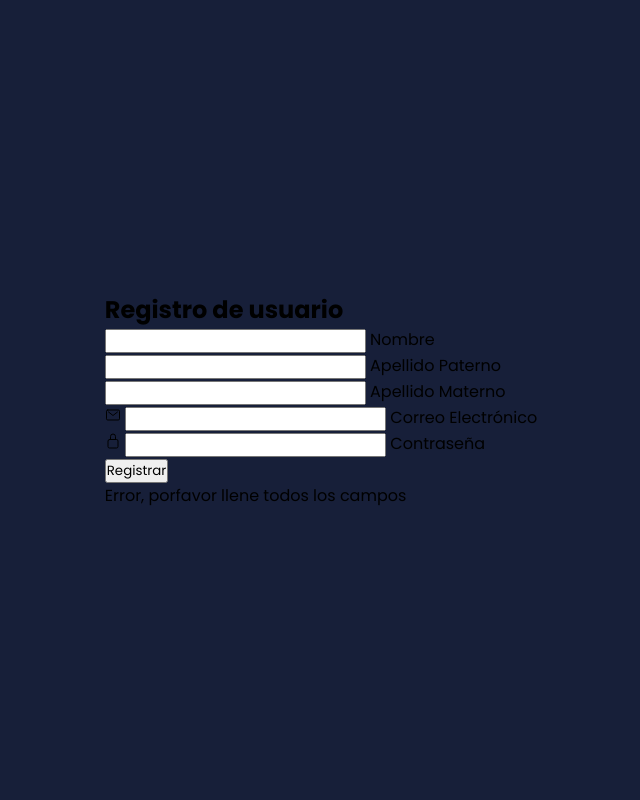
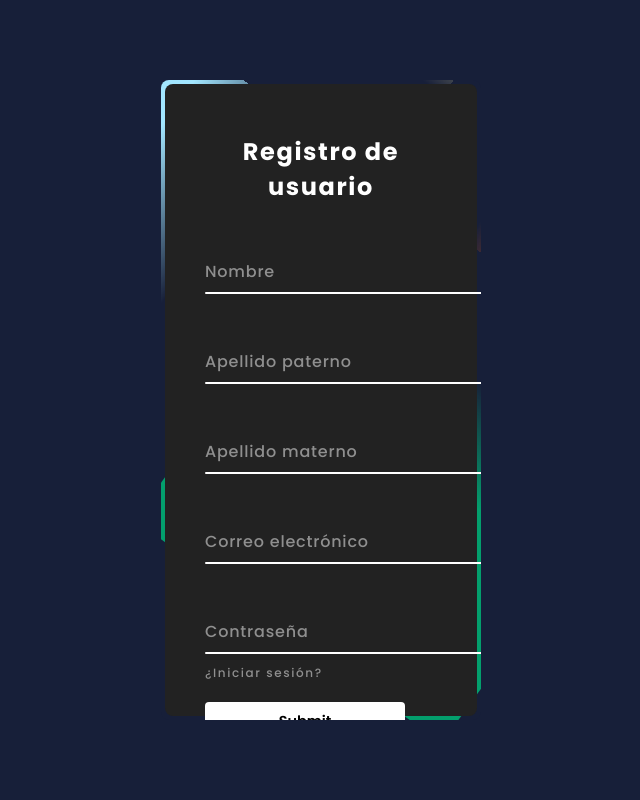
Before and after one commit to DoggieFarts/Recetario, a PHP site: page /singn-in.php in a window 1280 px wide. Shown: the whole page, without its empty margins (319-959 px from the left). Run offline with PHP 8.4, Linux system fonts and the light colour scheme.

Commit message:
Registro cambiado
Registro cambiado

```diff
--- a/Login.php
+++ b/Login.php
@@ -26,7 +26,7 @@
 <body>
 
   <div class="seccion-derecha">
-    <!-- Contenido de la sección derecha -->
+    <img src="images/cocinero.png" class="img-thumbnail" alt="...">
 
   </div>
 
--- /dev/null
+++ b/register.css
@@ -0,0 +1,230 @@
+@import url('https://fonts.googleapis.com/css2?family=Poppins:wght@300;400;500;600;700;800;900&diaplay=swap');
+
+* {
+    margin: 0;
+    padding: 0;
+    box-sizing: border-box;
+    font-family: 'Poppins', sans-serif;
+}
+
+body {
+    display: flex;
+    justify-content: center;
+    align-items: center;
+    min-height: 100vh;
+    background: #171f39;
+}
+
+/* Estilos para la sección izquierda */
+.seccion-izquierda {
+    width: 50%;
+    float: left;
+    background-color: #f0f0f0;
+    padding: 20px;
+}
+
+/* Estilos para la sección derecha */
+.seccion-derecha {
+    width: 50%;
+    float: right;
+    /*background-color: #e0e0e0;*/
+    padding: 20px;
+}
+
+/* Limpiar el flujo de elementos después de las secciones */
+.clearfix::after {
+    content: "";
+    display: table;
+    clear: both;
+}
+
+.box {
+    position: relative;
+    width: 25%;
+    height: 50vw;
+    background: #171f39;
+    border-radius: 8px;
+    overflow: hidden;
+}
+
+.box::before {
+    content: '';
+    position: absolute;
+    top: -50%;
+    left: -50%;
+    width: 380px;
+    height: 420px;
+    background: linear-gradient(0deg, transparent, transparent, #f6efa7, #f6efa7, #f6efa7);
+    z-index: 1;
+    transform-origin: bottom right;
+    animation: animate 6s linear infinite;
+}
+
+.box::after {
+    content: '';
+    position: absolute;
+    top: -50%;
+    left: -50%;
+    width: 380px;
+    height: 420px;
+    background: linear-gradient(0deg, transparent, transparent, #039f6d, #039f6d, #039f6d);
+    z-index: 1;
+    transform-origin: bottom right;
+    animation: animate 6s linear infinite;
+    animation-delay: -3s;
+}
+
+.borderLine {
+    position: absolute;
+    top: 0;
+    inset: 0;
+}
+
+.borderLine::before {
+    content: '';
+    position: absolute;
+    top: -50%;
+    left: -50%;
+    width: 380px;
+    height: 420px;
+    background: linear-gradient(0deg, transparent, transparent, #ef5913, #ef5913, #ef5913);
+    z-index: 1;
+    transform-origin: bottom right;
+    animation: animate 6s linear infinite;
+    animation-delay: -1.5s;
+}
+
+.borderLine::after {
+    content: '';
+    position: absolute;
+    top: -50%;
+    left: -50%;
+    width: 380px;
+    height: 420px;
+    background: linear-gradient(0deg, transparent, transparent, #a2e6ff, #a2e6ff, #a2e6ff);
+    z-index: 1;
+    transform-origin: bottom right;
+    animation: animate 6s linear infinite;
+    animation-delay: -4.5s;
+}
+
+@keyframes animate {
+    0% {
+        transform: rotate(0deg);
+    }
+
+    100% {
+        transform: rotate(360deg);
+    }
+}
+
+.box form {
+    position: absolute;
+    inset: 4px;
+    background: #222;
+    padding: 50px 40px;
+    border-radius: 8px;
+    z-index: 2;
+    display: flex;
+    flex-direction: column;
+}
+
+.box {
+    color: #fff;
+    font-weight: 500;
+    text-align: center;
+    letter-spacing: 0.1em;
+}
+
+.box form .inputBox {
+    position: relative;
+    width: 300px;
+    margin-top: 35px;
+}
+
+.box form .inputBox input {
+    position: relative;
+    width: 100%;
+    padding: 20px 10px 10px;
+    background: transparent;
+    outline: none;
+    border: none;
+    box-shadow: none;
+    color: #23242a;
+    font-size: 1em;
+    letter-spacing: 0.05em;
+    transition: 0.5s;
+    z-index: 10;
+}
+
+.box form .inputBox span {
+    position: absolute;
+    left: 0;
+    padding: 20px 0px 10px;
+    pointer-events: none;
+    color: #8f8f8f;
+    font-size: 1em;
+    letter-spacing: 0.05em;
+    transition: 0.5s;
+}
+
+.box form .inputBox input:valid~span,
+.box form .inputBox input:focus~span {
+    color: #fff;
+    font-size: 0.75em;
+    transform: translateY(-30px);
+}
+
+.box form .inputBox i {
+    position: absolute;
+    left: 0;
+    bottom: 0;
+    width: 100%;
+    height: 2px;
+    background: #fff;
+    border-radius: 4px;
+    overflow: hidden;
+    transition: 0.5s;
+    pointer-events: none;
+}
+
+.box form .inputBox input:valid~i,
+.box form .inputBox input:focus~i {
+    height: 44px;
+}
+
+.box form .links {
+    display: flex;
+    justify-content: space-between;
+    cursor: pointer;
+
+}
+
+.box form .links a {
+    margin: 10px 0;
+    font-size: 0.75em;
+    color: #8f8f8f;
+    text-decoration: none;
+}
+
+.box form .links a:hover,
+.box form .links a:nth-child(2) {
+    color: #fff;
+}
+
+.box form input[type="submit"] {
+    border: none;
+    outline: none;
+    padding: 9px 25px;
+    background: #fff;
+    cursor: pointer;
+    font-size: 0.9em;
+    border-radius: 4px;
+    font-weight: 600;
+    width: 200px;
+    margin-top: 10px;
+}
+
+.box form .inputBox input[type="submit"]:active {
+    opacity: 0.8;
+}
--- a/singn-in.php
+++ b/singn-in.php
@@ -13,55 +13,60 @@
   <!--Favicon - icono de la pestaña-->
 
   <!--My CSS-->
-  <link href="login.css" rel="stylesheet">
+  <link href="register.css" rel="stylesheet">
 
 </head>
 
 <body>
 
 
-<section>
-
-  <div class="form-box">
-    <div class="form-value">
-      <form method="post">
+<div class="box">
+  <span class="borderLine"></span>
+  <form method="post" autocomplete="off" >
     <h2>Registro de usuario</h2>
-        <div class="inputbox">
-          <input type="text" required name="name">
-          <label for="">Nombre</label>
-        </div>
-        <div class="inputbox">
-          <input type="text" required name="ApellidoP">
-          <label for="">Apellido Paterno</label>
-        </div>
-        <div class="inputbox">
-          <input type="text" required name="ApellidoM">
-          <label for="">Apellido Materno</label>
-        </div>
-        <div class="inputbox">
-          <ion-icon name="mail-outline"></ion-icon>
-          <input type="email" required name="correo">
-          <label for="">Correo Electrónico </label>
+    <div class="inputBox">
+      <input type="text" required="required">
+      <span>Nombre</span>
+      <i></i>
     </div>
 
-        <div class="inputbox">
-          <ion-icon name="lock-closed-outline"></ion-icon>
-          <input type="password" required name="contraseña">
-          <label for="">Contraseña</label>
+    <div class="inputBox">
+      <input type="text" required="required">
+      <span>Apellido paterno</span>
+      <i></i>
     </div>
 
-        <button type="submit">
-          Registrar
-        </button>
+    <div class="inputBox">
+      <input type="text" required="required">
+      <span>Apellido materno</span>
+      <i></i>
+    </div>
+
+    <div class="inputBox">
+      <input type="email" required="required" autocomplete="off" >
+      <span>Correo electrónico</span>
+      <i></i>
+    </div>
+
+    <div class="inputBox">
+      <input type="password" required="required">
+      <span>Contraseña</span>
+      <i></i>
+    </div>
+    <div class="links">
+      <a href="login.php">¿Iniciar sesión?</a>
+
+    </div>
+    <input type="submit">
     <?php
     // echo'<p>antes</p>';
     include "./php/registro.php";
     ?>
   </form>
+</div>
+<div class="clearfix"></div>
 
-    </div>
-  </div>
-</section>
+
 
 <!-- Pagina para iconos -->
 <script type="module" src="https://unpkg.com/ionicons@7.1.0/dist/ionicons/ionicons.esm.js"></script>
```
Also changed, not shown: 1 other file. Lines whose indentation alone changed are shown as unchanged.
